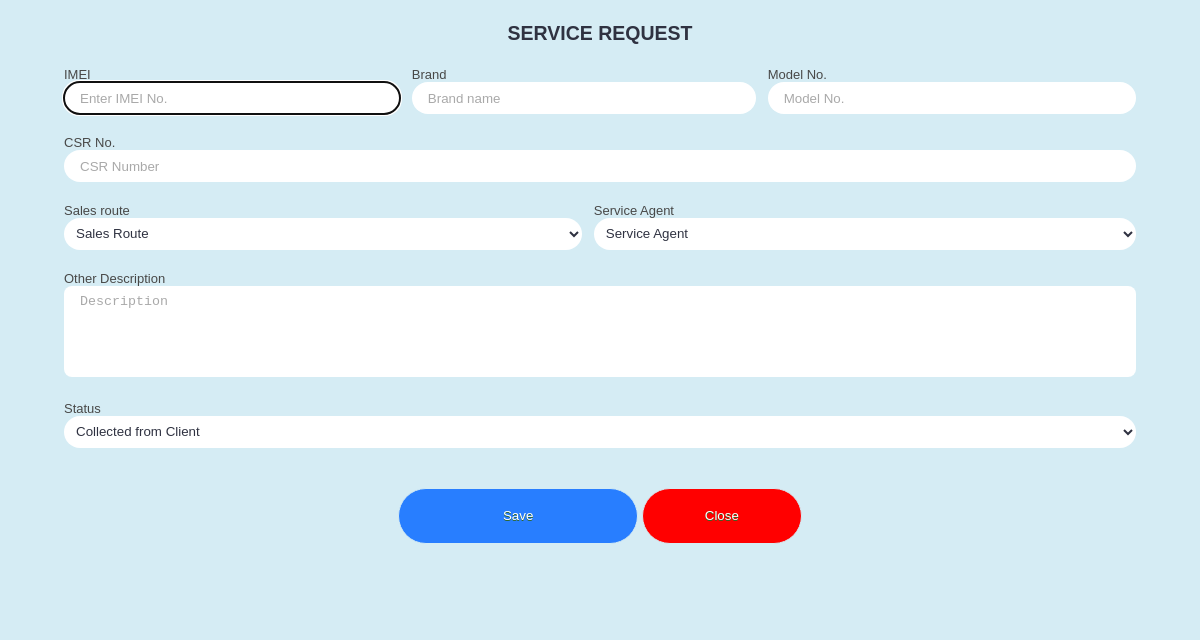
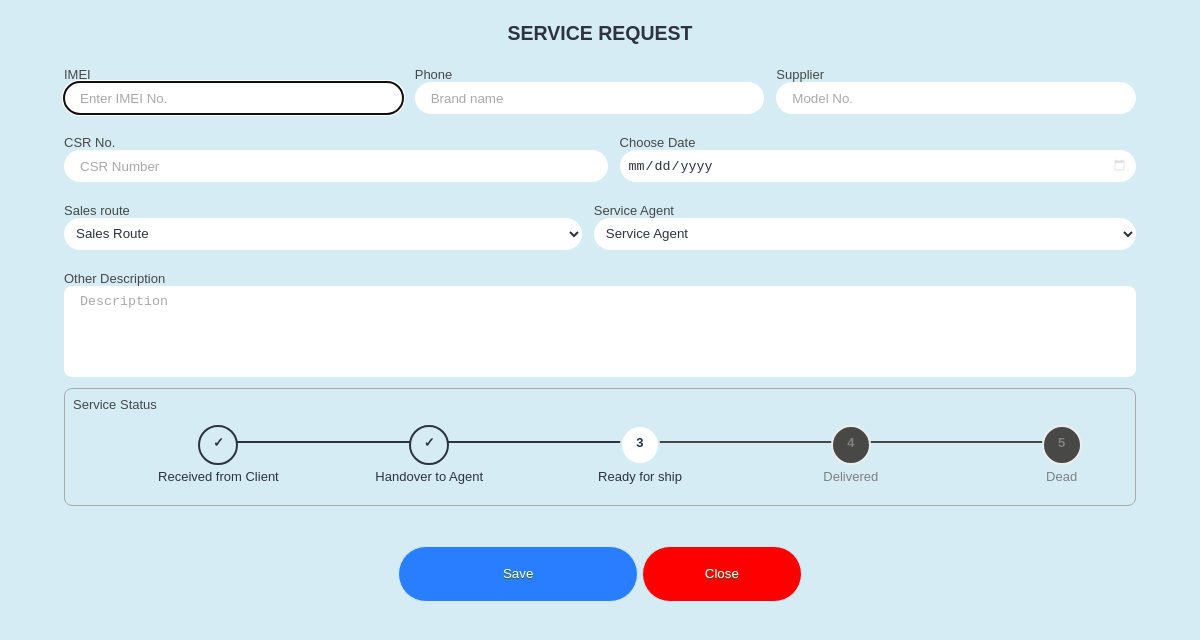
Before and after one commit to shafeequeot/Mobile-Service-Tracker, an Electron app: page pages/newService.html in a window 1200 px wide. Drawn offline with Linux system fonts and the light colour scheme.

Commit message:
updating service status steps

```diff
--- a/config/css/style.css
+++ b/config/css/style.css
@@ -1040,3 +1040,72 @@ input[type="file"]::file-selector-button {
 	z-index: -1;
     cursor: pointer;
 }
+
+
+/* progress steps styling  */
+
+.multi-steps > li.is-active ~ li:before, .multi-steps > li.is-active:before {
+    content: counter(stepNum);
+    font-weight: 700;
+    cursor: pointer;
+  }
+  .multi-steps > li.is-active ~ li:after, .multi-steps > li.is-active:after {
+    background-color: var(--aux-black);
+  }
+
+  .multi-steps {
+    display: table;
+    table-layout: fixed;
+    width: 100%;
+
+  }
+  .multi-steps > li {
+    counter-increment: stepNum;
+    text-align: center;
+    display: table-cell;
+    position: relative;
+    color: var(--primary-color);
+  }
+  .multi-steps > li:before {
+    content: "";
+    content: "✓;";
+    content: "𐀃";
+    content: "𐀄";
+    content: "✓";
+    display: block;
+    margin: 0 auto 4px;
+    background-color: var(--secondary-color);
+    width: 36px;
+    height: 36px;
+    line-height: 32px;
+    text-align: center;
+    font-weight: bold;
+    border-width: 2px;
+    border-style: solid;
+    border-color: var(--primary-color);
+    border-radius: 50%;
+  }
+  .multi-steps > li:after {
+    content: "";
+    height: 2px;
+    width: 100%;
+    background-color: var(--primary-color);
+    position: absolute;
+    top: 16px;
+    left: 50%;
+    z-index: -1;
+  }
+  .multi-steps > li:last-child:after {
+    display: none;
+  }
+  .multi-steps > li.is-active:before {
+    background-color: #fff;
+    border-color: var(--secondary-color);
+  }
+  .multi-steps > li.is-active ~ li {
+    color: #808080;
+  }
+  .multi-steps > li.is-active ~ li:before {
+    background-color: var(--aux-black);
+    border-color: #ededed;
+  }
--- a/config/js/calculateHelpers.js
+++ b/config/js/calculateHelpers.js
@@ -6,6 +6,10 @@ module.exports = {
             month: 'numeric',
             year: 'numeric',
         })
+    }, datePickerFormat: (date) => {
+         mnth = ("0" + (date.getMonth() + 1)).slice(-2),
+        day = ("0" + date.getDate()).slice(-2);
+      return [date.getFullYear(), mnth, day].join("-");
     },
     serviceStatus: (status)=>{
         return new Promise((res, rej)=>{
--- a/main.js
+++ b/main.js
@@ -368,7 +368,7 @@ const template = [
 ]
 
 const menu = Menu.buildFromTemplate(template)
-    Menu.setApplicationMenu(menu)
+    // Menu.setApplicationMenu(menu)
 
 
 
--- a/package.json
+++ b/package.json
@@ -1,6 +1,6 @@
 {
   "name": "aux-services",
-  "version": "1.0.2",
+  "version": "1.0.3",
   "description": "Mobile Repair Tracking System",
   "main": "main.js",
   "scripts": {
--- a/pages/newSerivce.js
+++ b/pages/newSerivce.js
@@ -9,7 +9,7 @@ btnCancel.onclick = evt = () => {
         window.close()
     })
 }
-
+txtDate.value = calculateHelpers.datePickerFormat(new Date())
 
 // bring detials to compobox
 
@@ -101,15 +101,15 @@ txtServiceAgent.onchange = evt = (selected) => {
 txtIMEI.onchange = evt = (selected) => {
     let fetchPhoneQuery = {
         tableName: commonNames.purchase,
-        tableData: "id, `Brand_Name`, `Model_No`, `IMEI`",
+        tableData: "id, `Brand_Name`, `Model_No`, `Supplier_Name`, `IMEI`",
         where: "`IMEI` = '" + txtIMEI.value + "'"
     }
 
     ipcRenderer.invoke("fetchFromDb", fetchPhoneQuery).then((Mobile) => {
         console.log(Mobile)
         if (Mobile) {
-            txtBrand.value = Mobile.Brand_Name
-            txtModelNo.value = Mobile.Model_No
+            txtBrand.value = Mobile.Brand_Name + " " + Mobile.Model_No
+            txtSupplier.value = Mobile.Supplier_Name
             btnSave.disabled = false
         } else {
 
@@ -151,7 +151,7 @@ btnSave.onclick = evt => {
 
         // updating existing requests
 
-        txtSave.textContent = "Saving.."
+        txtSave.textContent = "Updating.."
         btnSaveLoader.classList.add('loader')
 
         if (txtIMEI.value === '') {
@@ -276,7 +276,7 @@ btnSave.onclick = evt => {
                 tableName: commonNames.services,
                 tableContent: {
 
-                    Created_Date: '"' + toDay + '"',
+                    Created_Date: '"' + calculateHelpers.dateFormat(txtDate.value) + '"',
                     Stock: '"' + txtIMEI.value + '"',
                     Sale_Route: '"' + txtRoute.value + '"',
                     Service_Agent: '"' + txtServiceAgent.value + '"',
@@ -334,7 +334,7 @@ ipcRenderer.on('gotID', (key, res) => {
     serviceId = res
     txtSave.textContent = "Update"
     txtIMEI.disabled = true
-
+    txtDate.disabled = true
 
 
 // fetch selected item detials
--- a/pages/newService.html
+++ b/pages/newService.html
@@ -7,6 +7,8 @@
 
     <link rel="stylesheet" href="../config/css/style.css">
     <link rel="stylesheet" href="../config/css/grid-Style.css">
+    <link rel="stylesheet" href="../config/css/card.css">
+
 
     <meta http-equiv="Content-Security-Policy" content="default-src 'self'; script-src 'self'">
     <meta http-equiv="X-Content-Security-Policy" content="default-src 'self'; script-src 'self'">
@@ -37,23 +39,33 @@
                     </div>
 
                     <div>
-                        <label for="txtBrand">Brand</label>
+                        <label for="txtBrand">Phone</label>
                         <input class="input-feild" type="text" disabled name="txtBrand" id="txtBrand" required
                             placeholder="Brand name" />
                     </div>
 
                     <div>
-                        <label for="txtModelNo">Model No.</label>
-                        <input class="input-feild" type="text" disabled name="txtModelNo" id="txtModelNo" required
+                        <label for="txtSupplier">Supplier</label>
+                        <input class="input-feild" type="text" disabled name="txtSupplier" id="txtSupplier"
                             placeholder="Model No." />
                     </div>
 
                 </div>
 
-                <div class="margin-top-1rem">
+                <div class="margin-top-1rem Grid-2">
+                    <div>
 
-                    <label for="txtCSR">CSR No.</label>
-                    <input type="number" class="input-feild" name="txtCSR" id="txtCSR" required placeholder="CSR Number"/>
+                        <label for="txtCSR">CSR No.</label>
+                        <input type="number" class="input-feild" name="txtCSR" id="txtCSR" required
+                            placeholder="CSR Number" />
+                    </div>
+                    <div>
+
+                        <label for="txtDate">Choose Date</label>
+                        <input type="date" class="input-feild" name="txtDate" id="txtDate" required
+                            placeholder="Select Date" />
+                    </div>
+
                 </div>
                 <div class="Grid-2">
                     <div class="margin-top-1rem">
@@ -81,10 +93,10 @@
                     <textarea class="input-feild-area" rows="5" name="txtOtherDesc" id="txtOtherDesc" required
                         placeholder="Description"></textarea>
                 </div>
-                <div id="divStatus" class="margin-top-1rem hisdeMe">
+                <div id="divStatus" class="margin-top-1rem hisdeMe card">
 
-                    <label for="txtStatus">Status</label>
-                    <select class="input-feild" name="txtStatus" id="txtStatus" required autofocus
+                    <label for="txtStatus">Service Status</label>
+                    <!-- <select class="input-feild" name="txtStatus" id="txtStatus" required autofocus
                         placeholder="Select Status">
                         <option value="1" selected>Collected from Client</option>
                         <option value="2">Handover to Agent</option>
@@ -92,7 +104,15 @@
                         <option value="4">Delivered</option>
                         <option value="5">Dead</option>
 
-                    </select>
+                    </select> -->
+
+                    <ul class="list-unstyled multi-steps">
+                        <li value="1">Received from Client</li>
+                        <li value="2">Handover to Agent</li>
+                        <li value="3" class="is-active">Ready for ship</li>
+                        <li value="4"> Delivered</li>
+                        <li value="5"> Dead</li>
+                      </ul>
 
                 </div>
 
@@ -120,6 +140,3 @@
 
 
 </html>
-
-
-<!-- git password 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 -->
```
